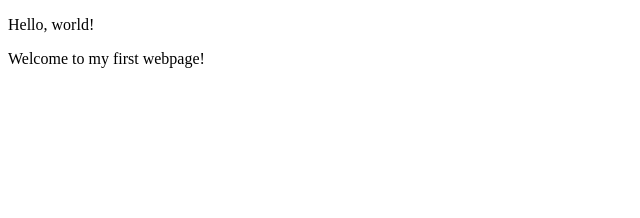
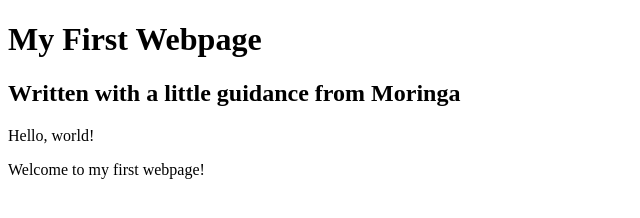
Before and after one commit to albert0706/my-first-webpage, a plain HTML site: page my-first-webpage.html in a window 1280 px wide. Shown: the whole page, without its empty margins (0-640 px from the left). Drawn offline with Linux system fonts and the light colour scheme.

Commit message:
add block headers to my page

```diff
--- a/my-first-webpage.html
+++ b/my-first-webpage.html
@@ -4,6 +4,10 @@
      <title>My first webpage!</title>
    </head>
    <body>
+       <h1>My First Webpage</h1>
+       <h2>Written with a little guidance from Moringa</h2>
+
+
        <p>Hello, world!</p>
        <p>Welcome to my first webpage!</p>
    </body>
```
